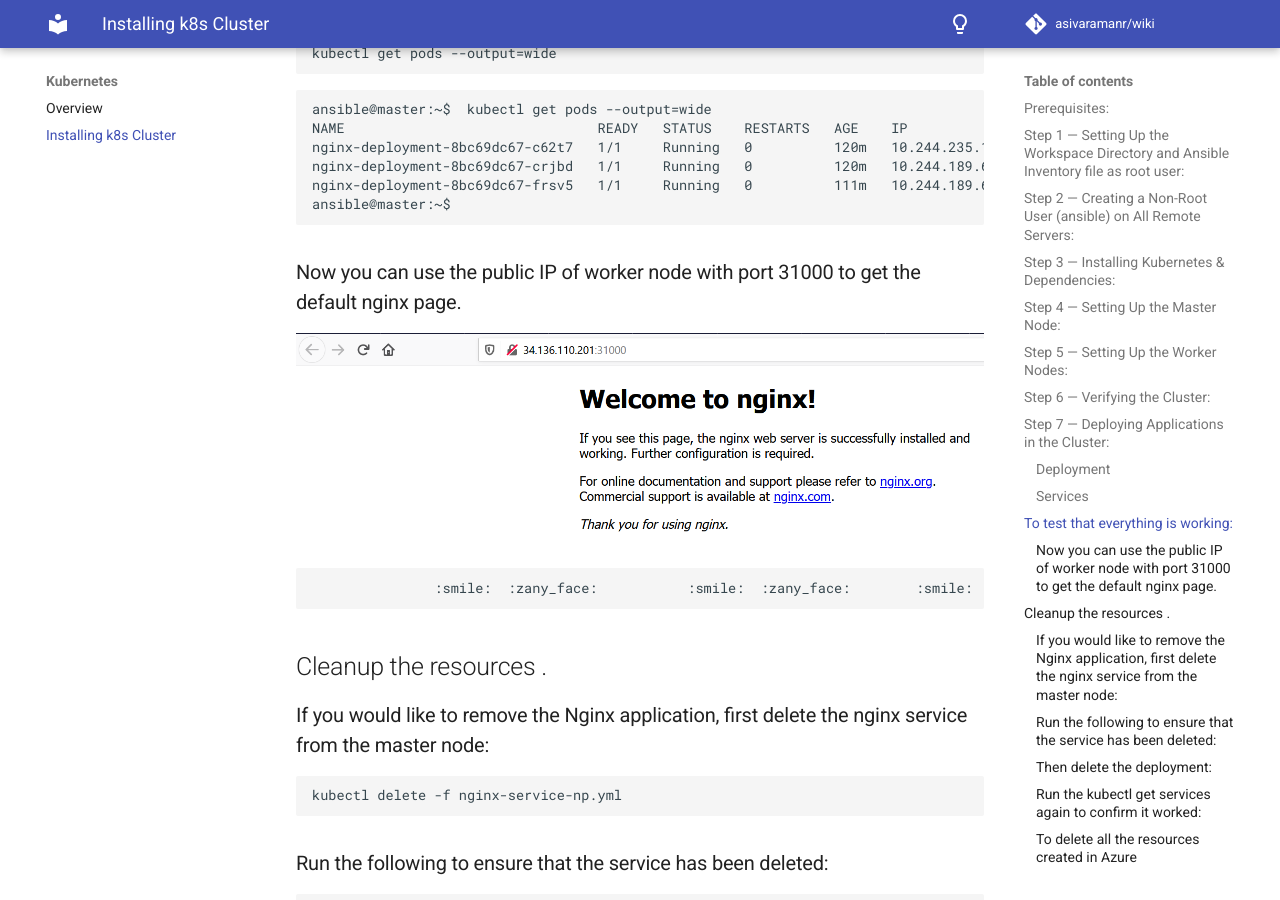
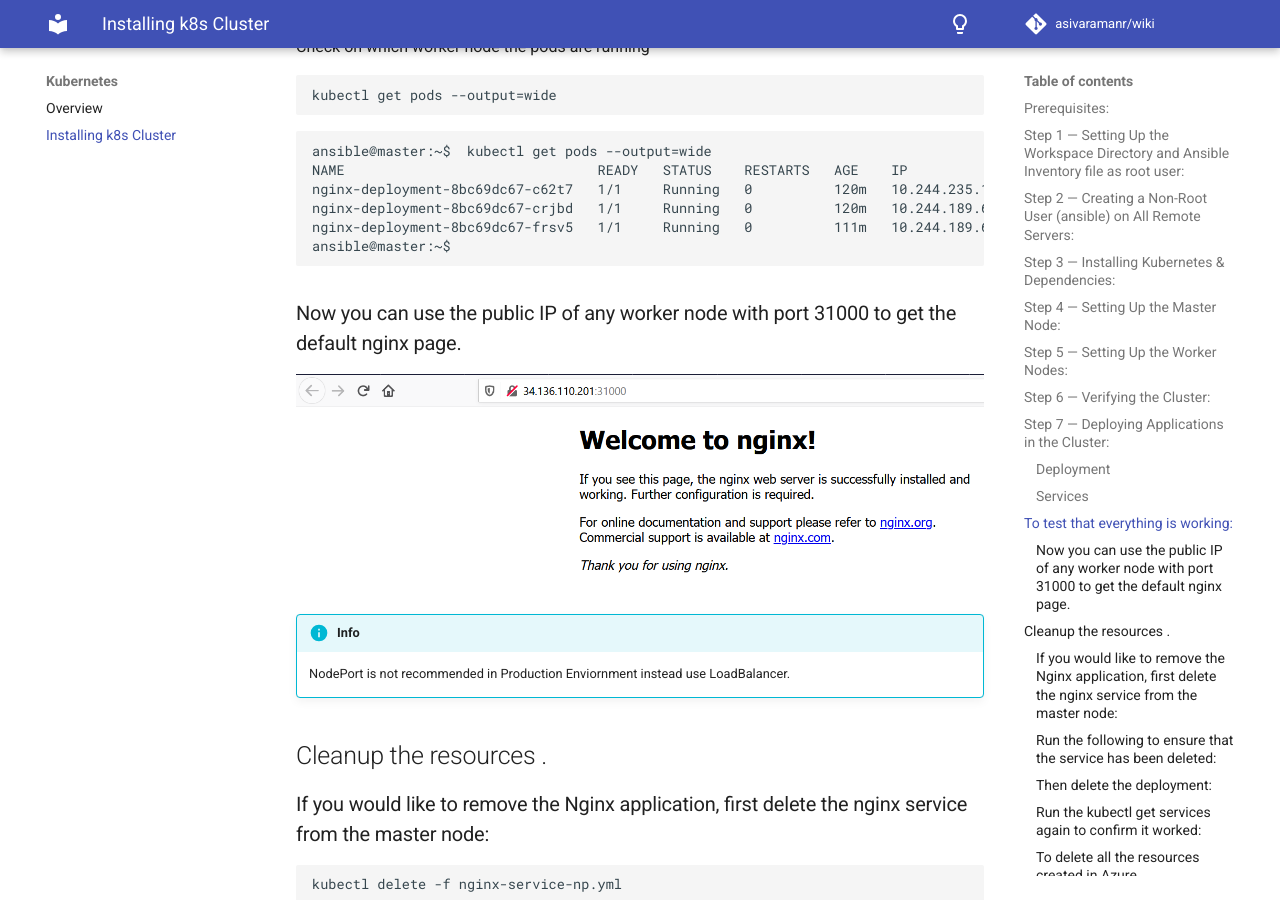
Before and after one commit to asivaramanr/wiki, an MkDocs documentation site: the page built from docs/Kubernetes/Installing_Kubernetes.md, in a window 1280 px wide and 900 px high, scrolled down 4146 px. Built offline with MkDocs 1.6.1 and Material for MkDocs 9.7.7, drawn with Linux system fonts in a browser that asks for light colours; comment, search, counter and statistics services are not loaded; some of the changed text lies outside the part shown.

Commit message:
updated contents

````diff
--- a/docs/Kubernetes/Installing_Kubernetes.md
+++ b/docs/Kubernetes/Installing_Kubernetes.md
@@ -132,6 +132,8 @@
 ansible@master:~$
 ```
 
+Deployment is competed with 3 replica set of nginx
+
 ### Services
 
 Services are another type of Kubernetes object that expose cluster internal services to clients, both internal and external. They are also capable of load balancing requests to multiple pods, and are an integral component in Kubernetes, frequently interacting with other components.
@@ -165,14 +167,15 @@
 ```
 
 
-### Now you can use the public IP of worker node with port 31000 to get the default nginx page.
+### Now you can use the public IP of any worker node with port 31000 to get the default nginx page.
 
 
 ![nginx](nginx.PNG)
 
 
-                   :smile:  :zany_face:           :smile:  :zany_face:        :smile:  :zany_face:
 
+!!! info
+    NodePort is not recommended in Production Enviornment instead use LoadBalancer.
 
 ## Cleanup the resources .
 
````
Also changed, not shown: other parts of docs/Kubernetes/Installing_Kubernetes.md (+2 -2 lines).
